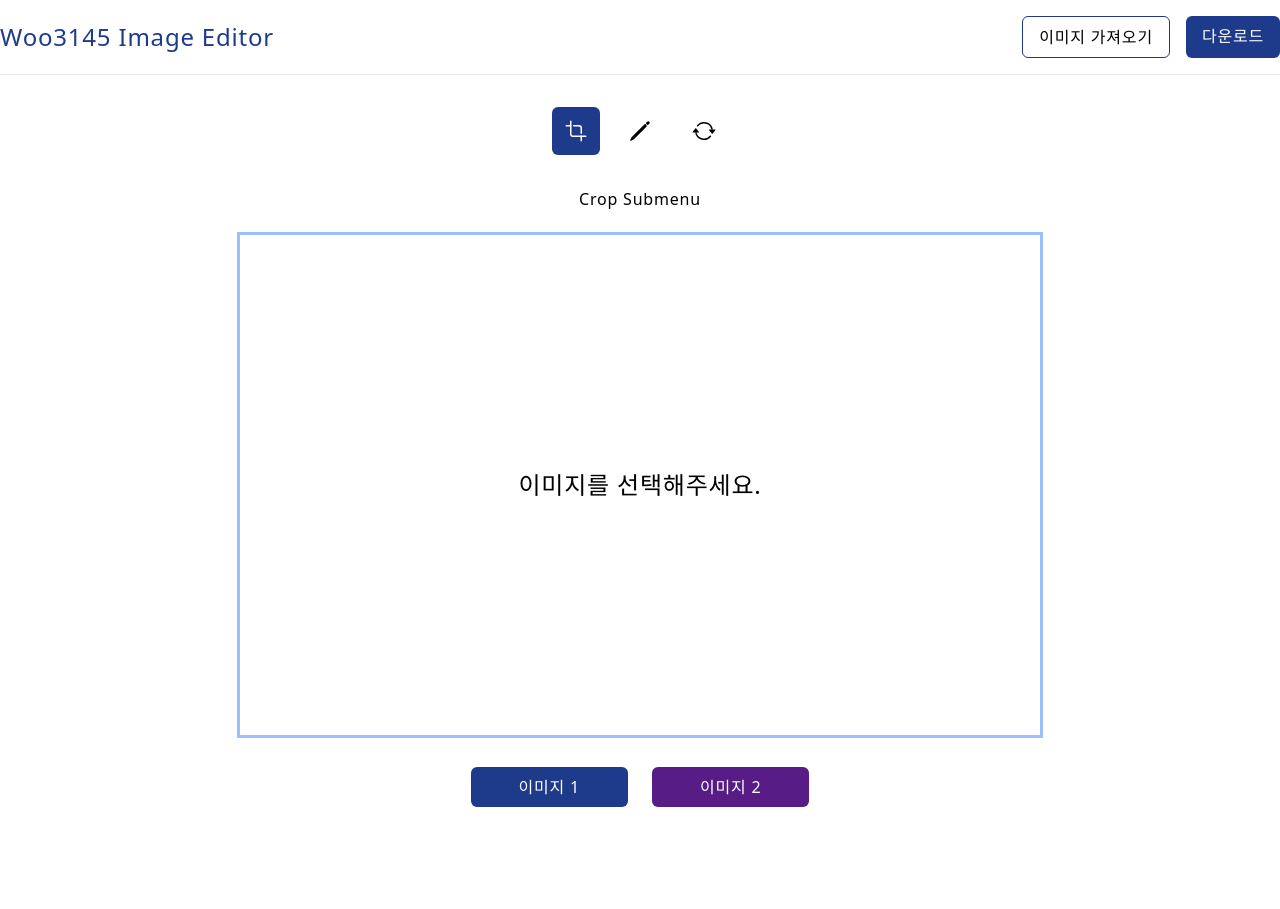
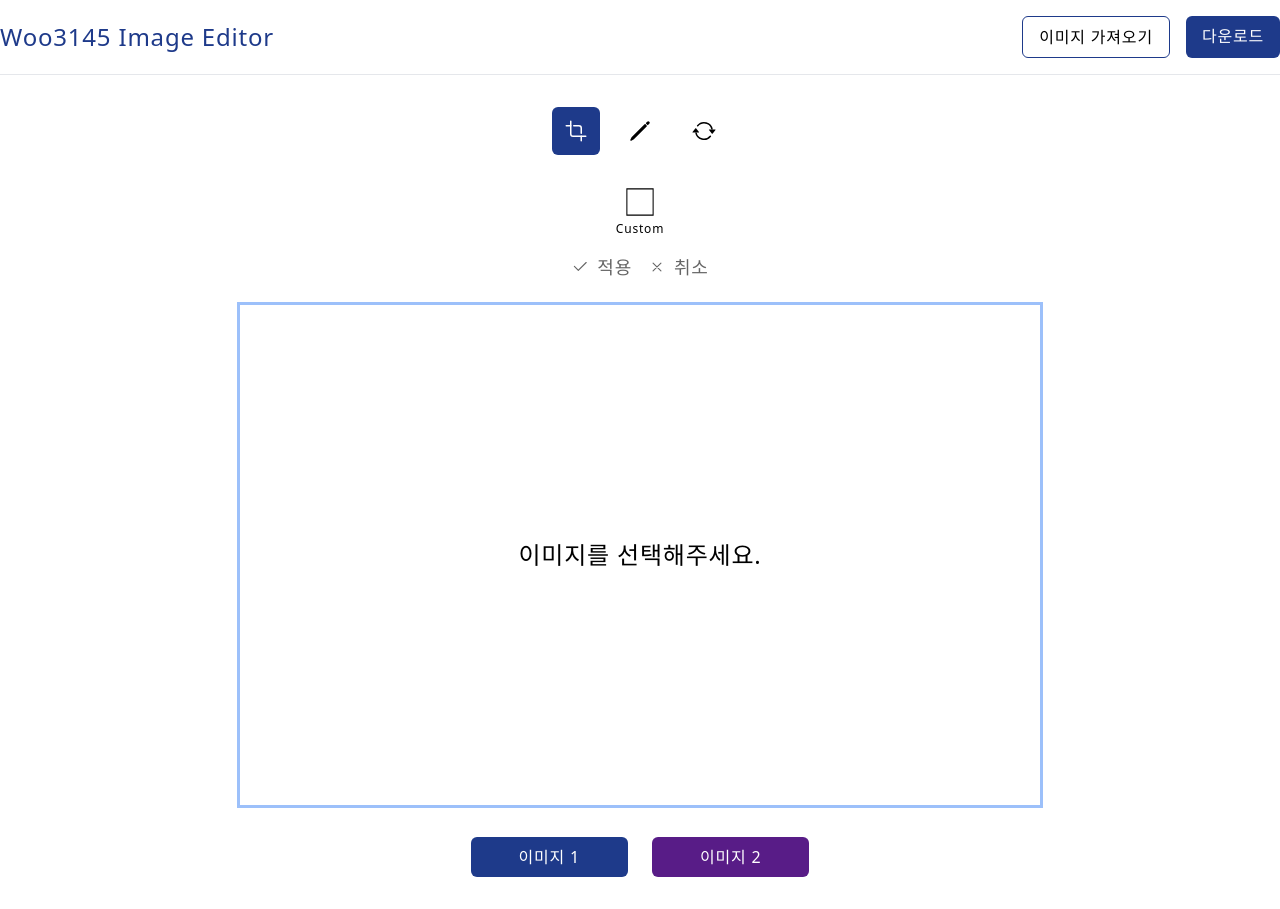
Before and after one commit to woo3145/image-editor-app, a React (Create React App) app: page / in a window 1280 px wide. Both pictures are taken after a click on the item 576 px from the left and 131 px from the top of the page. Before the commit the page ends 839 px from the top, so only its background shows below. Built offline with nearby package versions, Linux system fonts and the light colour scheme.

Commit message:
Work - Crop Submenu UI 작업

```diff
--- a/src/component/ImageEditorSubmenu/CropSubmenu.tsx
+++ b/src/component/ImageEditorSubmenu/CropSubmenu.tsx
@@ -1,7 +1,61 @@
+import { MouseEvent, ReactNode, useState } from 'react';
+import { BsCheck2 } from 'react-icons/bs';
+import { GiSquare } from 'react-icons/gi';
+import { IoCloseOutline } from 'react-icons/io5';
+
 const CropSubmenu = () => {
+  const [cropMode, setCropMode] = useState('Custom');
+
+  const onClickModeChange = (e: MouseEvent<HTMLDivElement>) => {
+    setCropMode(e.currentTarget.id);
+  };
+
   return (
     <div className="flex flex-col items-center">
-      <p>Crop Submenu</p>
+      <div className="flex gap-3">
+        <CropSubmenuItem
+          onClick={onClickModeChange}
+          icon={<GiSquare className="text-3xl" />}
+          text={'Custom'}
+          selected={cropMode === 'Custom'}
+        />
+      </div>
+      <div className="flex gap-4 mt-4">
+        <div className="flex items-center gap-2 text-lg cursor-pointer opacity-60 hover:opacity-100">
+          <BsCheck2 />
+          적용
+        </div>
+        <div className="flex items-center gap-2 text-lg cursor-pointer opacity-60 hover:opacity-100">
+          <IoCloseOutline />
+          취소
+        </div>
+      </div>
+    </div>
+  );
+};
+
+interface CropSubmenuItemProps {
+  icon: ReactNode;
+  text: string;
+  selected: boolean;
+  onClick: (e: MouseEvent<HTMLDivElement>) => void;
+}
+const CropSubmenuItem = ({
+  icon,
+  text,
+  selected,
+  onClick,
+}: CropSubmenuItemProps) => {
+  return (
+    <div
+      id={text}
+      onClick={onClick}
+      className={`flex flex-col items-center cursor-pointer ${
+        selected ? 'opacity-100' : 'opacity-60'
+      }`}
+    >
+      {icon}
+      <p className="text-xs pt-1">{text}</p>
     </div>
   );
 };
```
Also changed, not shown: 1 other file (tests, documents, lock files or other folders).
